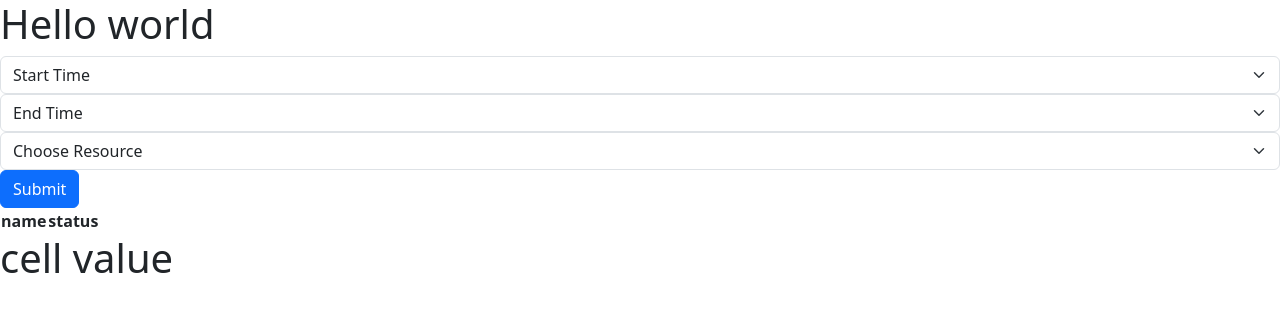
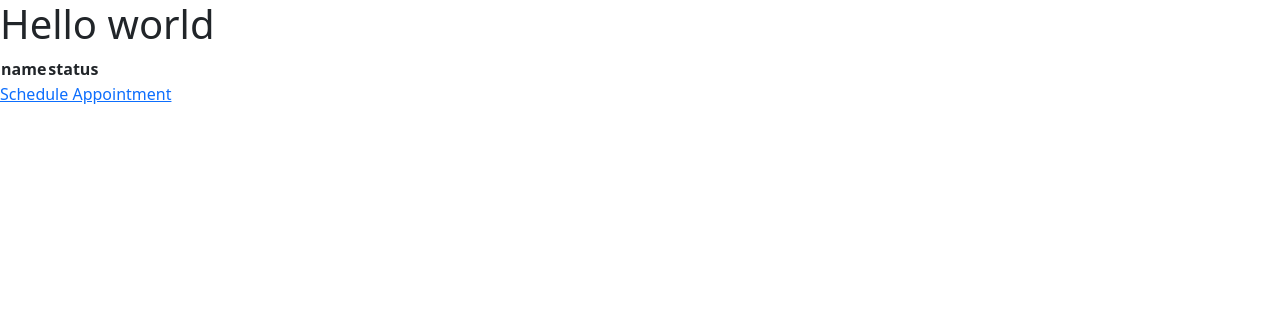
Before and after one commit to hagoodj98/production-order-scheduler, a Next.js app: page / in a window 1280 px wide. Shown: the top 312 px of the page. Built offline with nearby package versions, Linux system fonts and the light colour scheme.

Commit message:
Gotten data to share from ProductionForm to Table component.

```diff
--- a/app/assign-resource/page.tsx
+++ b/app/assign-resource/page.tsx
@@ -1,3 +1,5 @@
+import Link from "next/link";
+import ProductionForm from "../components/ProductionForm";
 
 
 
@@ -5,6 +7,8 @@ const page = () => {
   return (
     <div>
       Form
+      <ProductionForm />
+      <Link href='/'>Back</Link>
     </div>
   )
 }
--- a/app/components/ProductionForm.tsx
+++ b/app/components/ProductionForm.tsx
@@ -1,25 +1,22 @@
 'use client';
 
-import React, {  useEffect, useState } from 'react';
+import React, { useState } from 'react';
 import Button from 'react-bootstrap/Button';
 import Form from 'react-bootstrap/Form';
 import type { TimeSlot, Table } from './types';
-import { createColumnHelper, flexRender, getCoreRowModel, RowSelectionState, useReactTable } from "@tanstack/react-table";
+import { createColumnHelper, getCoreRowModel, RowSelectionState, useReactTable } from "@tanstack/react-table";
+import { useAppContext } from '../context';
 
 const columnHelper = createColumnHelper<Table>();
 
-
 const ProductionForm = () => {
 
+    const { data, setData } = useAppContext();
     const [time, setTime] = useState<TimeSlot>({ start: "", end: "", resource: ""});
-    const [timeSlot, setTimeSlot] = useState<string>("");
-    const [availabitySlot, setAvailabitySlot] = useState<Table[]>([]);
-    const [data, setData] = React.useState<Table[]>([]);
     const [rowSelection, setRowSelection] = useState<RowSelectionState>({});
     const [cellSelection, setCellSelection]= useState(null);
 
     const columns = [
-
         columnHelper.accessor('name', {
             cell: info => info.getValue(),
         }),
@@ -30,20 +27,16 @@ const ProductionForm = () => {
         }),
     ]
 
-    useEffect( () => {
-        //When availabitySlot array exists, then map through it to get each object. We want the object because the data variable from tanstacktable expects an array of objects
-      if (availabitySlot) {
-        const updatedTable = availabitySlot.map( job => job);
-        setData(updatedTable);
-      }
-    },[availabitySlot]); //Each time there is a change to this array, re run it. This is updating the table we see
     const handleSubmit = async (event: React.FormEvent<HTMLFormElement>) => {
+        //Prevent the default behavior which is a automatic refresh when the form is submitted
         event.preventDefault();
+        //We want to take the shape of TimeSlot that we set in the types.ts file and plug in the values from the form
         const timeSlot: TimeSlot= {
             start: time.start,
             end: time.end,
             resource: time.resource
         }
+        //making an api call to process the data from form
         try {
             const response = await fetch('/api/schedule-task', {
                 method: 'POST',
@@ -52,13 +45,15 @@ const ProductionForm = () => {
                 },
                 body: JSON.stringify(timeSlot),
             });
+            //If everything passes, grab the json object and push the data to the context with created. That way we can share the data with any component in the application. In this case, the Table component
             const data = await response.json();
-            setTimeSlot(data.slot);
-            setAvailabitySlot(data.availabity);
+            setData(data.availabity);
         } catch (error) {
             console.log(error);
         }
     }
+
+    //This function happens if there was a change made to the form. If user decides to make any changes, keep the previous value and change the field being changed(Lines 60-65).
     const handleChange = async (event: React.ChangeEvent<HTMLSelectElement>) => {
         const {name, value}= event.target;
         console.log(name,value);
@@ -69,30 +64,6 @@ const ProductionForm = () => {
             }
         });
     }
-    const selectCell = async (cell: any) => {
-
-        setCellSelection(cell);
-        if (cell === "pending") {
-            alert('allow editing');
-
-        } else {
-            return;
-        }
-
-    }
-
-    const table = useReactTable({
-        columns,
-        data,
-        onRowSelectionChange: setRowSelection,
-        state: {
-            rowSelection,
-        },
-        enableMultiRowSelection: false,
-        getRowId: row => row.id,
-
-        getCoreRowModel: getCoreRowModel(),
-    })
 
   return (
     <div>
@@ -121,46 +92,9 @@ const ProductionForm = () => {
                 <option value="Assembly Line A">Assembly Line A</option>
                 <option value="Assembly Line B">Assembly Line B</option>
                 <option value="Assembly Line C">Assembly Line C</option>
-
             </Form.Select>
-
             <Button variant="primary" type="submit">Submit</Button>
         </Form>
-
-        <table>
-            <thead>
-                {table.getHeaderGroups().map(headerGroup => (
-                    <tr key={headerGroup.id}>
-                        {headerGroup.headers.map(header => (
-                            <th key={header.id}>
-                                {header.isPlaceholder
-                                    ? null
-                                    : flexRender(
-                                        header.column.columnDef.header,
-                                        header.getContext()
-                                    )}
-                            </th>
-                        ))}
-                    </tr>
-                ))}
-            </thead>
-            <tbody>
-            {table.getRowModel().rows.map(row => {
-    return (
-        <tr key={row.id}>
-            {row.getVisibleCells().map(cell => {
-
-            return <td key={cell.id} className={`${cellSelection ? 'tw-bg-black' : 'null'}`} onClick={() =>  selectCell(cell.getValue())} >
-            {flexRender(cell.column.columnDef.cell, cell.getContext())}</td>
-
-            })}
-        </tr>
-        )
-        })}
-            </tbody>
-        </table>
-        <h1>cell value</h1>
-        <h1>{cellSelection}</h1>
     </div>
   )
 }
--- a/app/components/Resources.tsx
+++ b/app/components/Resources.tsx
@@ -1,4 +1,4 @@
-//Create predefined resources here. As a server component
+//Create predefined resources in a server component
 import type { Resource } from "./types"
 
 export const newResources: Resource[] = [
@@ -7,7 +7,3 @@ export const newResources: Resource[] = [
     {id: 3,name: "Assembly Line B", status: "Available"},
     {id: 4,name: "Assembly Line C", status: "Available"}
 ]
-
-
-
-//Then export this data to the dashboard client component where all predefined will load
--- a/app/components/Table.tsx
+++ b/app/components/Table.tsx
@@ -1,42 +1,53 @@
+'use client';
+
 import { createColumnHelper, flexRender, getCoreRowModel, useReactTable } from "@tanstack/react-table";
-import { useState } from "react";
-import type { Resource } from "./types";
+import React, { useState } from 'react';
+import type {Table } from "./types";
+import { useAppContext } from "../context";
 
-const newResources: Resource[] = [
-    {name: "CNC Machine 1", status: "Available"},
-    {name: "Assembly Line A", status: "Available"},
-    {name: "Assembly Line B", status: "Available"},
-    {name: "Assembly Line C", status: "Available"}
-]
+const columnHelper = createColumnHelper<Table>();
 
-const columnHelper = createColumnHelper<Resource>();
+const Table = () => {
 
+    const [cellSelection, setCellSelection]= useState(null);
+    const {data} = useAppContext();
+//According to the Tanstack Table docs, this is how we want to define our columns
     const columns = [
+//Each accessor is a column name
         columnHelper.accessor('name', {
             cell: info => info.getValue(),
         }),
         columnHelper.accessor('status', {
-
-        cell: info => info.getValue(),
-    })
+            cell: ({row}) => {
+                return <div><strong>{row.original.status}</strong></div>
+            }
+        }),
     ]
-
-const Table = () => {
-    const [data, setData] = useState(() => [...newResources]);
-
+//According to tanstack, this is how we define our table
     const table = useReactTable({
+        columns,
         data,
-        columns,
+        getRowId: row => row.id,
         getCoreRowModel: getCoreRowModel(),
     })
+//This function executes when a user clicks on any cell that has a value of "pending". If true, then allow editing, if not, do not.
+    const selectCell = async (cell: any) => {
+
+        setCellSelection(cell);
+        if (cell === "pending") {
+            alert('allow editing');
+        } else {
+            return;
+        }
+    }
 
     return (
     <div>
         <table>
             <thead>
-                {table.getHeaderGroups().map(headersGroup => (
-                    <tr key={headersGroup.id}>
-                        {headersGroup.headers.map( header => (
+                {table.getHeaderGroups().map(headerGroup => (
+                    <tr key={headerGroup.id}>
+                        {headerGroup.headers.map(header => (
                             <th key={header.id}>
                                 {header.isPlaceholder
                                     ? null
@@ -50,18 +61,21 @@ const Table = () => {
                 ))}
             </thead>
             <tbody>
-                { table.getRowModel().rows.map(row => (
+            {table.getRowModel().rows.map(row => {
+    return (
         <tr key={row.id}>
-                        {row._getAllVisibleCells().map(cell => (
-                            <td key={cell.id}>
-                                {flexRender(cell.column.columnDef.cell,
-                                cell.getContext())}
-                            </td>
-                        ))}
+            {row.getVisibleCells().map(cell => {
+
+            return <td key={cell.id} className={`${cellSelection ? 'tw-bg-black' : 'null'}`} onClick={() =>  selectCell(cell.getValue())} >
+            {flexRender(cell.column.columnDef.cell, cell.getContext())}</td>
+
+            })}
         </tr>
-                ))}
+        )
+        })}
             </tbody>
         </table>
+
     </div>
     )
 }
--- a/app/components/types.ts
+++ b/app/components/types.ts
@@ -16,3 +16,9 @@ export type Table = {
   name: string,
   status: string
 }
+
+export type AppContextType = {
+  data: Table[];
+  //This is the type of the setData function that updates a Table[] array in state
+  setData: React.Dispatch<React.SetStateAction<Table[]>>;
+}
--- /dev/null
+++ b/app/context/index.tsx
@@ -0,0 +1,25 @@
+'use client';
+
+import React, { createContext, useContext } from "react";
+import type { Table, AppContextType } from '../components/types'
+
+const AppContext = createContext<AppContextType | undefined>(undefined);
+
+export function AppWrapper({children} : {
+    children: React.ReactNode;
+}) {
+    const [data, setData] = React.useState<Table[]>([]);
+
+    return (
+        <AppContext.Provider value={{data, setData}}>
+            {children}
+        </AppContext.Provider>
+    )
+}
+export function useAppContext() {
+    const context = useContext(AppContext);
+  if (!context) {
+    throw new Error("useAppContext must be used within an AppWrapper");
+  }
+  return context;
+}
--- a/app/layout.tsx
+++ b/app/layout.tsx
@@ -2,7 +2,7 @@ import type { Metadata } from "next";
 import { Geist, Geist_Mono } from "next/font/google";
 import "./globals.css";
 import 'bootstrap/dist/css/bootstrap.min.css';
-
+import { AppWrapper } from "./context";
 
 const geistSans = Geist({
   variable: "--font-geist-sans",
@@ -29,7 +29,9 @@ export default function RootLayout({
       <body
         className={`${geistSans.variable} ${geistMono.variable} antialiased`}
       >
-        {children}
+        <AppWrapper>
+          {children}
+        </AppWrapper>
       </body>
     </html>
   );
--- a/app/page.tsx
+++ b/app/page.tsx
@@ -1,4 +1,7 @@
-import ProductionForm from "./components/ProductionForm";
+import { createColumnHelper, flexRender, getCoreRowModel, RowSelectionState, useReactTable } from "@tanstack/react-table";
+import Table from "./components/Table";
+import Link from "next/link";
+
 
 export default function Home () {
 
@@ -6,9 +9,8 @@ export default function Home () {
 
     <div>
       <h1>Hello world</h1>
-
-      <ProductionForm />
-
+      <Table />
+      <Link href='/assign-resource'>Schedule Appointment</Link>
     </div>
   );
 }
```
Also changed, not shown: app/components/Columns.tsx (deleted). Lines whose indentation alone changed are shown as unchanged.
